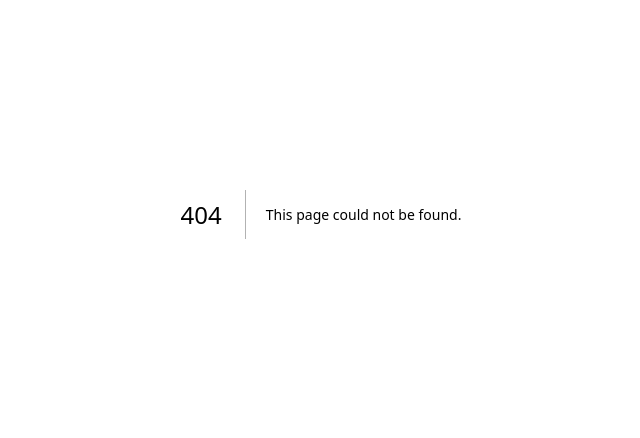
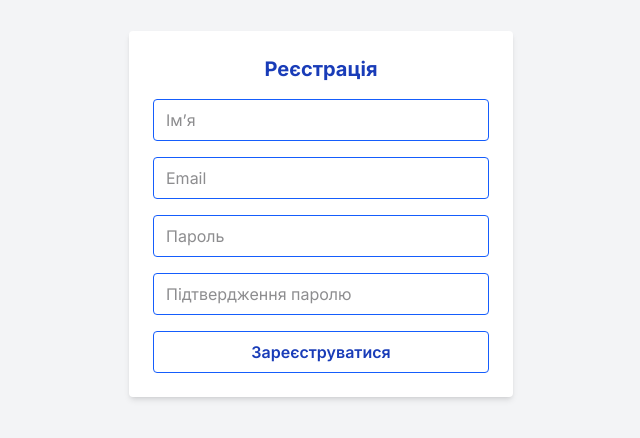
Before and after one commit to RomanMartynyshyn/frontend-organization-catalog, a Next.js app: page /signup in a window 1280 px wide. Before the commit this address had no page. Shown: the part 186-624 px from the top of the page, without its empty margins (319-959 px from the left). Built offline with nearby package versions, Linux system fonts and the light colour scheme.

Commit message:
Add signin, signup, forgot-password pages

```diff
--- /dev/null
+++ b/src/app/forgot-password/page.tsx
@@ -0,0 +1,42 @@
+'use client';
+import { useState } from 'react';
+
+export default function ForgotPasswordPage() {
+  const [email, setEmail] = useState('');
+  const [message, setMessage] = useState('');
+
+  const handleSubmit = (e: React.FormEvent) => {
+    e.preventDefault();
+    // пока просто выводим сообщение
+    setMessage('Інструкції для відновлення паролю надіслані на ' + email);
+  };
+
+  return (
+    <div className="flex min-h-screen items-center justify-center bg-gray-100">
+      <form
+        onSubmit={handleSubmit}
+        className="w-96 space-y-4 rounded bg-white p-6 shadow-md"
+      >
+        <h2 className="text-center text-xl text-blue-800 font-bold">Відновлення паролю</h2>
+
+        <input
+          type="email"
+          placeholder="Введіть ваш Email"
+          value={email}
+          onChange={(e) => setEmail(e.target.value)}
+          required
+          className="w-full rounded border border-blue-600 px-3 py-2 focus:ring focus:outline-none"
+        />
+
+        <button
+          type="submit"
+          className="w-full rounded bg-white border border-blue-600 py-2 text-blue-800 transition-colors duration-300 hover:bg-blue-700 hover:text-white transition-colors duration-300 cursor-pointer"
+        >
+          Надіслати інструкції
+        </button>
+
+        {message && <p className="text-sm text-red-600">{message}</p>}
+      </form>
+    </div>
+  );
+}
--- /dev/null
+++ b/src/app/signin/page.tsx
@@ -0,0 +1,70 @@
+"use client";
+import { useState } from "react";
+
+export default function SignInPage() {
+  const [email, setEmail] = useState("");
+  const [password, setPassword] = useState("");
+
+  const handleSubmit = (e: React.FormEvent) => {
+    e.preventDefault();
+    // пока просто выводим данные в консоль
+    console.log("Email:", email, "Password:", password);
+  };
+
+  return (
+    <div className="flex min-h-screen items-center justify-center bg-gray-100">
+      <form
+        onSubmit={handleSubmit}
+        className="w-96 space-y-4 rounded bg-white p-6 shadow-md"
+      >
+        <h2 className="text-center text-xl font-bold text-blue-800">
+          Вхід до кабінету
+        </h2>
+
+        <input
+          type="email"
+          placeholder="Email"
+          value={email}
+          onChange={(e) => setEmail(e.target.value)}
+          required
+          className="w-full rounded border border-blue-600 px-3 py-2 focus:ring focus:outline-none"
+        />
+
+        <input
+          type="password"
+          placeholder="Пароль"
+          value={password}
+          onChange={(e) => setPassword(e.target.value)}
+          required
+          className="w-full rounded border border-blue-600 px-3 py-2 focus:ring focus:outline-none"
+        />
+
+        <p className="text-left text-sm">
+          <a
+            href="/forgot-password"
+            className="text-blue-600 hover:text-red-700 hover:underline"
+          >
+            Забули пароль?
+          </a>
+        </p>
+
+        <button
+          type="submit"
+          className="w-full cursor-pointer rounded border border-blue-600 bg-white px-3 py-2 font-semibold text-blue-800 transition-colors duration-300 hover:bg-blue-700 hover:text-white"
+        >
+          Увійти до кабінету
+        </button>
+
+        <p className="mt-3 text-center text-sm text-red-600">
+          Ще немає акаунту?{' '}
+          <a
+            href="/signup"
+            className="rounded border border-blue-600 px-5 py-1 text-blue-600 hover:text-red-700 hover:underline"
+          >
+            Зареєструватися
+          </a>
+        </p>
+      </form>
+    </div>
+  );
+}
--- /dev/null
+++ b/src/app/signup/page.tsx
@@ -0,0 +1,85 @@
+'use client';
+import { useState } from 'react';
+
+export default function SignUpPage() {
+  const [name, setName] = useState('');
+  const [email, setEmail] = useState('');
+  const [password, setPassword] = useState('');
+  const [confirmPassword, setConfirmPassword] = useState('');
+  const [error, setError] = useState('');
+
+  const handleSubmit = (e: React.FormEvent) => {
+    e.preventDefault();
+
+    // базовая валидация
+    if (password.length < 8) {
+      setError('Пароль має містити мінімум 8 символів');
+      return;
+    }
+    if (password !== confirmPassword) {
+      setError('Паролі не збігаються');
+      return;
+    }
+
+    setError('');
+    console.log('Name:', name, 'Email:', email, 'Password:', password);
+  };
+
+  return (
+    <div className="flex min-h-screen items-center justify-center bg-gray-100">
+      <form
+        onSubmit={handleSubmit}
+        className="w-96 space-y-4 rounded bg-white p-6 shadow-md"
+      >
+        <h2 className="text-center text-xl font-bold text-blue-800">
+          Реєстрація
+        </h2>
+
+        <input
+          type="text"
+          placeholder="Ім’я"
+          value={name}
+          onChange={(e) => setName(e.target.value)}
+          required
+          className="w-full rounded border border-blue-600 px-3 py-2 focus:ring focus:outline-none"
+        />
+
+        <input
+          type="email"
+          placeholder="Email"
+          value={email}
+          onChange={(e) => setEmail(e.target.value)}
+          required
+          className="w-full rounded border border-blue-600 px-3 py-2 focus:ring focus:outline-none"
+        />
+
+        <input
+          type="password"
+          placeholder="Пароль"
+          value={password}
+          onChange={(e) => setPassword(e.target.value)}
+          required
+          className="w-full rounded border border-blue-600 px-3 py-2 focus:ring focus:outline-none"
+        />
+
+        <input
+          type="password"
+          placeholder="Підтвердження паролю"
+          value={confirmPassword}
+          onChange={(e) => setConfirmPassword(e.target.value)}
+          required
+          className="w-full rounded border border-blue-600 px-3 py-2 focus:ring focus:outline-none"
+        />
+
+        {error && <p className="text-sm text-red-600">{error}</p>}
+
+        <button
+          type="submit"
+          className="w-full rounded border border-blue-600 bg-white px-3 px-4 py-2 font-semibold text-blue-800 transition-colors duration-300 hover:bg-blue-700 hover:text-white cursor-pointer"
+        >
+          Зареєструватися
+        </button>
+      </form>
+    </div>
+  );
+}
```
Also changed, not shown: 1 other file (tests, documents, lock files or other folders).
